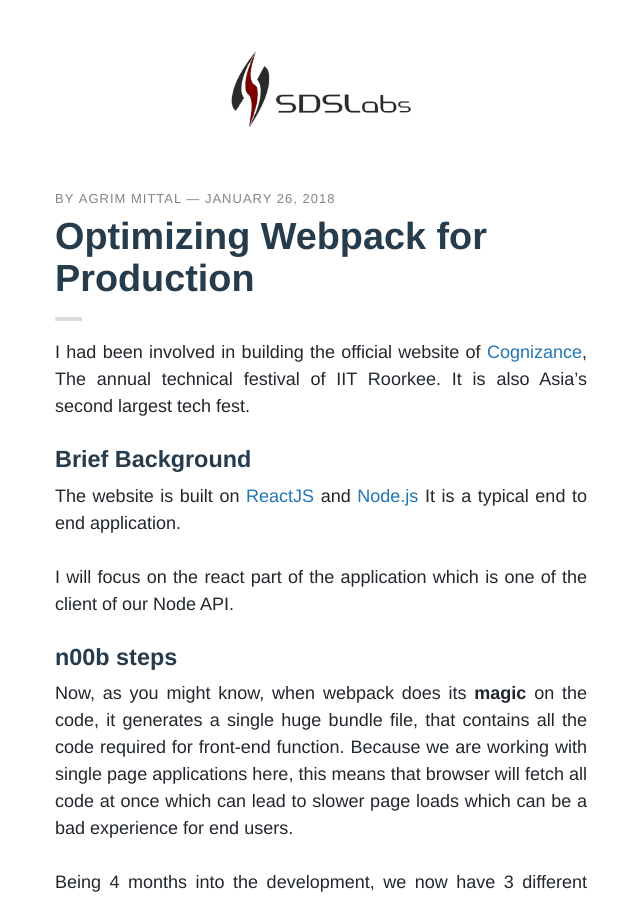
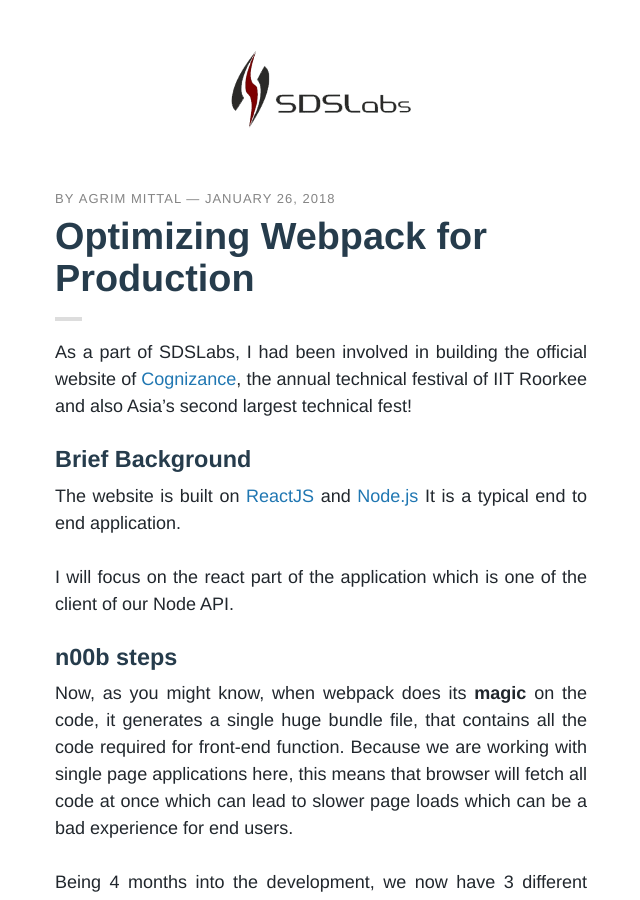
Before and after one commit to sdslabs/sdslabs.github.com, a Jekyll site: the page built from _posts/2018/2018-01-26-optimizing-webpack.md, in a window 1280 px wide and 900 px high. Shown: the whole window, without its empty margins (319-959 px from the left). Built offline with Jekyll 4.4.1, drawn with Linux system fonts in a browser that asks for light colours; some web fonts are replaced; comment, search, counter and statistics services are not loaded.

Commit message:
Minor fix

```diff
--- a/_posts/2018/2018-01-26-optimizing-webpack.md
+++ b/_posts/2018/2018-01-26-optimizing-webpack.md
@@ -9,7 +9,7 @@ author:
   image: agrim.jpg
 ---
 
-I had been involved in building the official website of [Cognizance](https://cognizance.org.in), The annual technical festival of IIT Roorkee. It is also Asia's second largest tech fest.
+As a part of SDSLabs, I had been involved in building the official website of [Cognizance](https://cognizance.org.in), the annual technical festival of IIT Roorkee and also Asia's second largest technical fest!
 
 ### Brief Background
 
```
